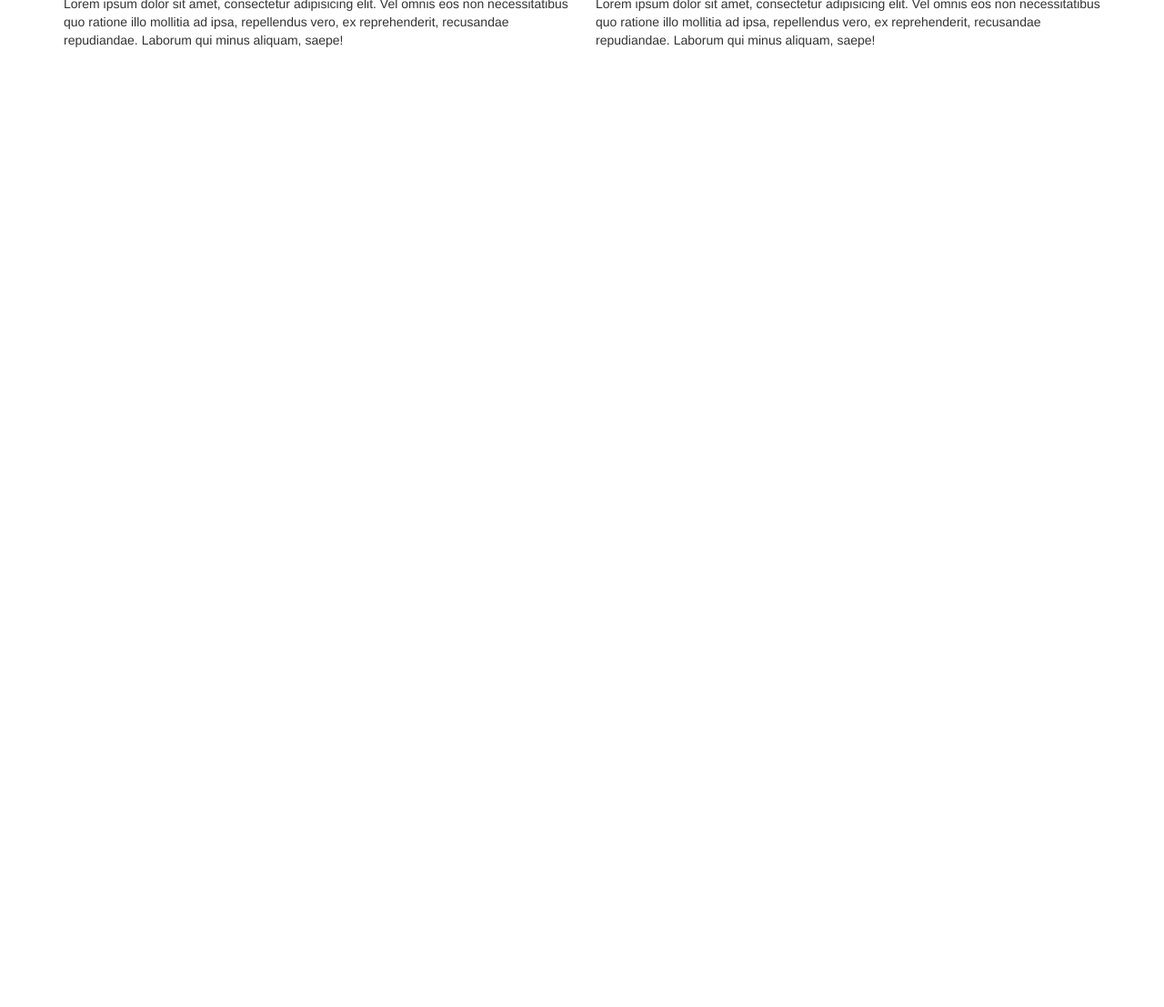
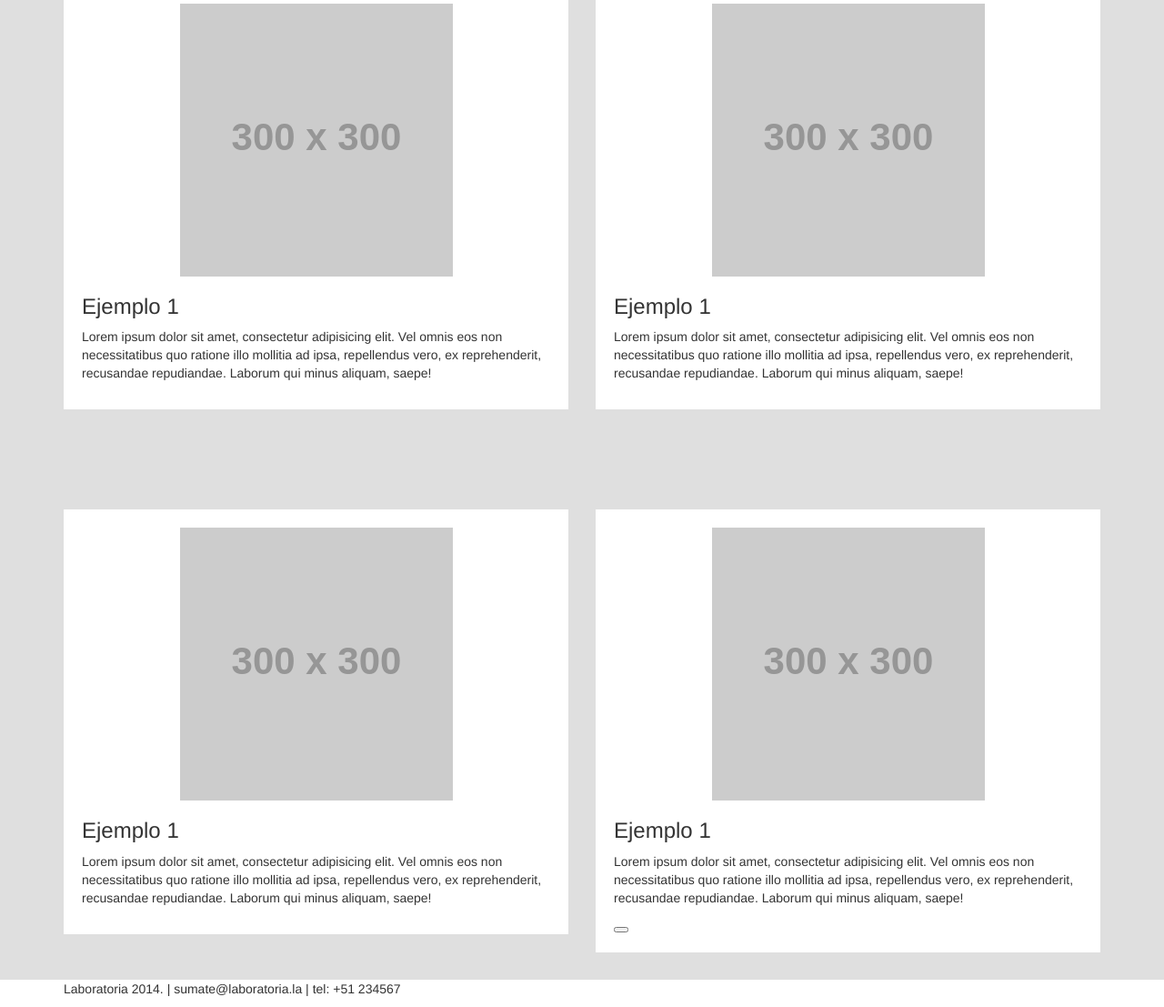
Before and after one commit to dazelcolab2016/Mini, a plain HTML site: page index.html in a window 1280 px wide. Shown: the part 618-1725 px from the top of the page at 91% size. Before the commit the page ends 800 px from the top, so only its background shows below. Drawn offline with nearby package versions, Linux system fonts and the light colour scheme; placeholder pictures from the web are drawn by us.

Commit message:
terminado

```diff
--- a/css/main.css
+++ b/css/main.css
@@ -29,7 +29,26 @@ nav.navbar{
 .hero div {
    transform:translateY(100%);
 }
-.caja-size div spam{
-   width: 300px;
-   height:
+.boton{
+    background: :rgb(235,188,47);
+    color: #fff;
+    display: inline-block;
+    text-transform: uppercase;
+
 }
+
+.contenido{
+    background: #dfdfdf;
+    padding: 80px 0 10px 0;
+}
+.bloque-ejemplo{
+    background: #FFF;
+   padding: 20px;
+    margin-bottom: 20px;
+
+}
+.footer{
+    background-color: black;
+    color: #CCC;
+
+}
--- a/index.html
+++ b/index.html
@@ -57,25 +57,68 @@
             </div>
         </section>
 
-        <section class="container">
+        <section class="contenido">
+          <div class="container" >
            <div class="row">
-              <div class="col-md-6">
-                 <div> <span>300X300</span> </div>
-                 <h1> Ejemplo 1  </h1>
+          <div class="col-md-6 ">
+                 <div class="bloque-ejemplo">
+                 <p class="text-center" >
+                 <img src="https://dummyimage.com/300x300/A0A0A0/fff&text=300x300" alt="">
+                </p>
+
+                 <h3> Ejemplo 1  </h3>
                  <p> Lorem ipsum dolor sit amet, consectetur adipisicing elit. Vel omnis eos non necessitatibus quo ratione illo mollitia ad ipsa, repellendus vero, ex reprehenderit, recusandae repudiandae. Laborum qui minus aliquam, saepe! </p>
 
               </div>
+         </div>
+               <div class="col-md-6 ">
+                 <div class="bloque-ejemplo">
+                 <p class="text-center" >
+                 <img src="https://dummyimage.com/300x300/A0A0A0/fff&text=300x300" alt="">
+                </p>
 
-              <div class="col-md-6">
-                 <div> <span>300X300</span> </div>
-                 <h1> Ejemplo 1  </h1>
+                 <h3> Ejemplo 1  </h3>
                  <p> Lorem ipsum dolor sit amet, consectetur adipisicing elit. Vel omnis eos non necessitatibus quo ratione illo mollitia ad ipsa, repellendus vero, ex reprehenderit, recusandae repudiandae. Laborum qui minus aliquam, saepe! </p>
 
               </div>
+         </div>
+         </div>
+        </div>
+        </section>
+		 <section class="contenido">
+          <div class="container" >
+           <div class="row">
+          <div class="col-md-6 ">
+                 <div class="bloque-ejemplo">
+                 <p class="text-center" >
+                 <img src="https://dummyimage.com/300x300/A0A0A0/fff&text=300x300" alt="">
+                </p>
 
-           </div>
+                 <h3> Ejemplo 1  </h3>
+                 <p> Lorem ipsum dolor sit amet, consectetur adipisicing elit. Vel omnis eos non necessitatibus quo ratione illo mollitia ad ipsa, repellendus vero, ex reprehenderit, recusandae repudiandae. Laborum qui minus aliquam, saepe! </p>
 
+              </div>
+         </div>
+               <div class="col-md-6 ">
+                 <div class="bloque-ejemplo">
+                 <p class="text-center" >
+                 <img src="https://dummyimage.com/300x300/A0A0A0/fff&text=300x300" alt="">
+                </p>
+
+                 <h3> Ejemplo 1  </h3>
+                 <p> Lorem ipsum dolor sit amet, consectetur adipisicing elit. Vel omnis eos non necessitatibus quo ratione illo mollitia ad ipsa, repellendus vero, ex reprehenderit, recusandae repudiandae. Laborum qui minus aliquam, saepe! </p>
+                 <button class="boton"></button>
+
+              </div>
+         </div>
+         </div>
+        </div>
         </section>
-
+		<footer >
+		    <div  class="container">
+            <p>
+		        Laboratoria 2014. | sumate@laboratoria.la | tel: +51 234567</p>
+		    </div>
+		</footer>
 	</body>
 </html>
```
